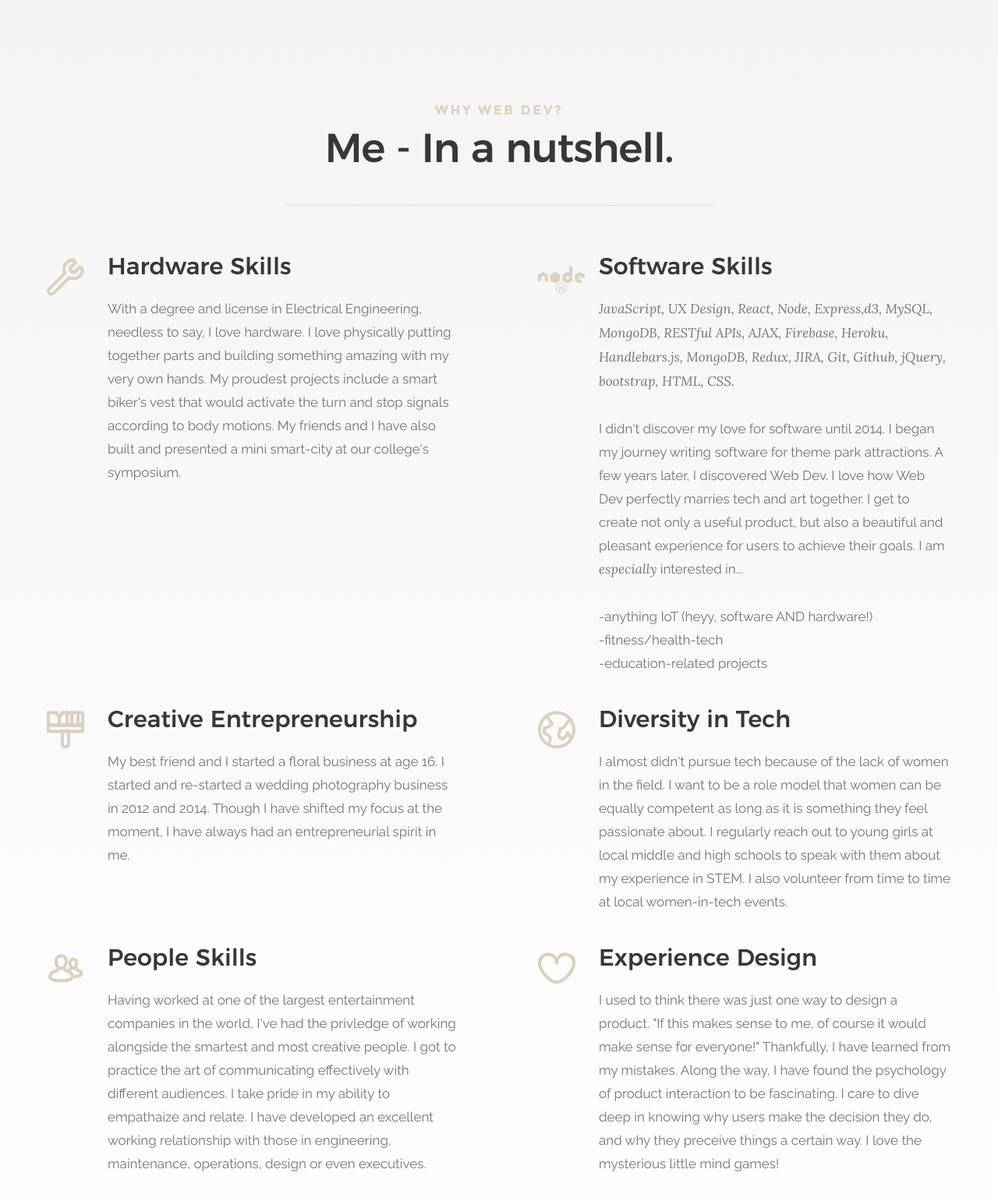
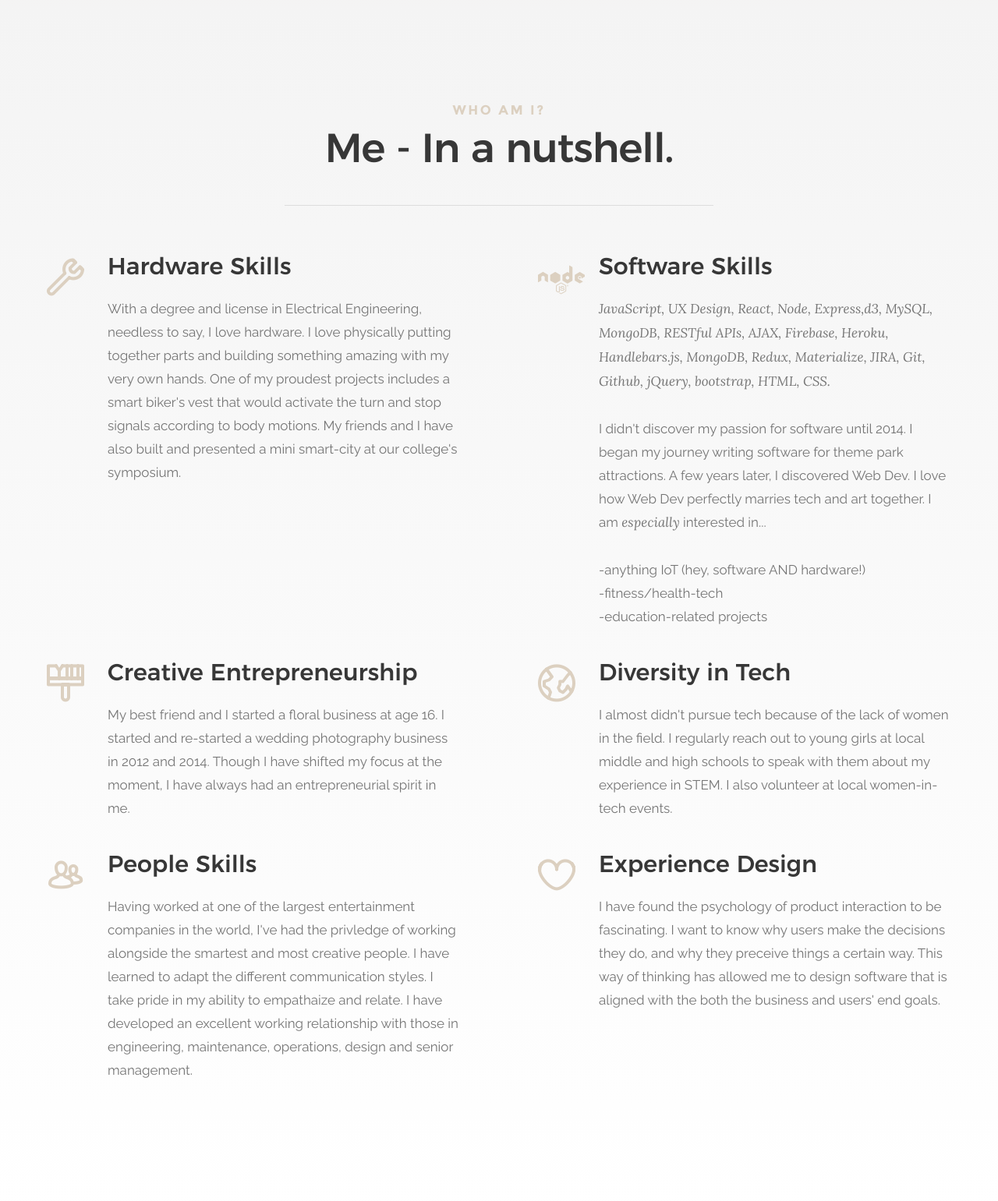
Before and after one commit to nicolechowt/portfolio, a plain HTML site: page index.html in a window 1280 px wide. Shown: the part 2460-4001 px from the top of the page at 78% size. Drawn offline with Linux system fonts and the light colour scheme; files whose address does not match are found by name.

Commit message:
modified content

```diff
--- a/index.html
+++ b/index.html
@@ -208,7 +208,7 @@
 
         <div class="row section-header has-bottom-sep" data-aos="fade-up">
             <div class="col-full">
-                <h3 class="subhead">Why Web Dev?</h3>
+                <h3 class="subhead">Who am I?</h3>
                 <h1 class="display-2">Me - In a nutshell.</h1>
             </div>
         </div> <!-- end section-header -->
@@ -221,7 +221,7 @@
                 </div>
                 <div class="service-text">
                     <h3 class="h2">Hardware Skills</h3>
-                    <p>With a degree and license in Electrical Engineering, needless to say, I love hardware. I love physically putting together parts and building something amazing with my very own hands. My proudest projects include a smart biker's vest that would activate the turn and stop signals according to body motions. My friends and I have also built and presented a mini smart-city at our college's symposium.
+                    <p>With a degree and license in Electrical Engineering, needless to say, I love hardware. I love physically putting together parts and building something amazing with my very own hands. One of my proudest projects includes a smart biker's vest that would activate the turn and stop signals according to body motions. My friends and I have also built and presented a mini smart-city at our college's symposium.
                     </p>
                 </div>
             </div>
@@ -232,8 +232,8 @@
                 </div>
                 <div class="service-text">
                     <h3 class="h2">Software Skills</h3>
-                    <p><i>JavaScript, UX Design, React, Node, Express,d3, MySQL, MongoDB, RESTful APIs, AJAX, Firebase, Heroku, Handlebars.js, MongoDB, Redux, JIRA, Git, Github, jQuery, bootstrap, HTML, CSS.</i></p>
-                    <p>I didn't discover my love for software until 2014. I began my journey writing software for theme park attractions. A few years later, I discovered Web Dev. I love how Web Dev perfectly marries tech and art together. I get to create not only a useful product, but also a beautiful and pleasant experience for users to achieve their goals. I am <i>especially</i> interested in... <br><br> -anything IoT (heyy, software AND hardware!) <br> -fitness/health-tech <br> -education-related projects
+                    <p><i>JavaScript, UX Design, React, Node, Express,d3, MySQL, MongoDB, RESTful APIs, AJAX, Firebase, Heroku, Handlebars.js, MongoDB, Redux, Materialize, JIRA, Git, Github, jQuery, bootstrap, HTML, CSS.</i></p>
+                    <p>I didn't discover my passion for software until 2014. I began my journey writing software for theme park attractions. A few years later, I discovered Web Dev. I love how Web Dev perfectly marries tech and art together. I am <i>especially</i> interested in... <br><br> -anything IoT (hey, software AND hardware!) <br> -fitness/health-tech <br> -education-related projects
                     </p>
                 </div>
             </div>
@@ -255,7 +255,7 @@
                 </div>
                 <div class="service-text">
                     <h3 class="h2">Diversity in Tech</h3>
-                    <p>I almost didn't pursue tech because of the lack of women in the field. I want to be a role model that women can be equally competent as long as it is something they feel passionate about. I regularly reach out to young girls at local middle and high schools to speak with them about my experience in STEM. I also volunteer from time to time at local women-in-tech events.
+                    <p>I almost didn't pursue tech because of the lack of women in the field. I regularly reach out to young girls at local middle and high schools to speak with them about my experience in STEM. I also volunteer at local women-in-tech events.
                     </p>
                 </div>
             </div>
@@ -266,7 +266,7 @@
                 </div>
                 <div class="service-text">
                     <h3 class="h2">People Skills</h3>
-                    <p>Having worked at one of the largest entertainment companies in the world, I've had the privledge of working alongside the smartest and most creative people. I got to practice the art of communicating effectively with different audiences. I take pride in my ability to empathaize and relate. I have developed an excellent working relationship with those in engineering, maintenance, operations, design or even executives.
+                    <p>Having worked at one of the largest entertainment companies in the world, I've had the privledge of working alongside the smartest and most creative people. I have learned to adapt the different communication styles. I take pride in my ability to empathaize and relate. I have developed an excellent working relationship with those in engineering, maintenance, operations, design and senior management.
                     </p>
                 </div>
             </div>
@@ -277,7 +277,7 @@
                 </div>
                 <div class="service-text">
                     <h3 class="h2">Experience Design</h3>
-                    <p>I used to think there was just one way to design a product. "If this makes sense to me, of course it would make sense for everyone!" Thankfully, I have learned from my mistakes. Along the way, I have found the psychology of product interaction to be fascinating. I care to dive deep in knowing why users make the decision they do, and why they preceive things a certain way. I love the mysterious little mind games!
+                    <p>I have found the psychology of product interaction to be fascinating. I want to know why users make the decisions they do, and why they preceive things a certain way. This way of thinking has allowed me to design software that is aligned with the both the business and users' end goals.
                     </p>
                 </div>
             </div>
@@ -306,7 +306,7 @@
                 </div>
                 <div class="service-text">
                     <h3 class="display-1--light"><a href="https://polar-atoll-13536.herokuapp.com/">GRATITUBE</a></h3>
-                    <p>A full-stack (MERN) web app aimed to promote the importance of gratitude. Get away from all the negativity by seeing what others are grateful for. Get inspired by motivational talks. <br><br><i>Tools/technologies - MongoDB, Express.js, React, Node.js, Webpack, npm, git, heroku.</i>
+                    <p>A full-stack (MERN) web app aimed to promote the importance of gratitude. Get away from all the negativity by seeing what others are grateful for. Get inspired by motivational talks. <br><br><i>Tools/technologies - MongoDB, Express.js, React, Node.js, Materialize, Webpack, npm, git, heroku.</i>
                     </p>
                 </div>
             </div>
```
